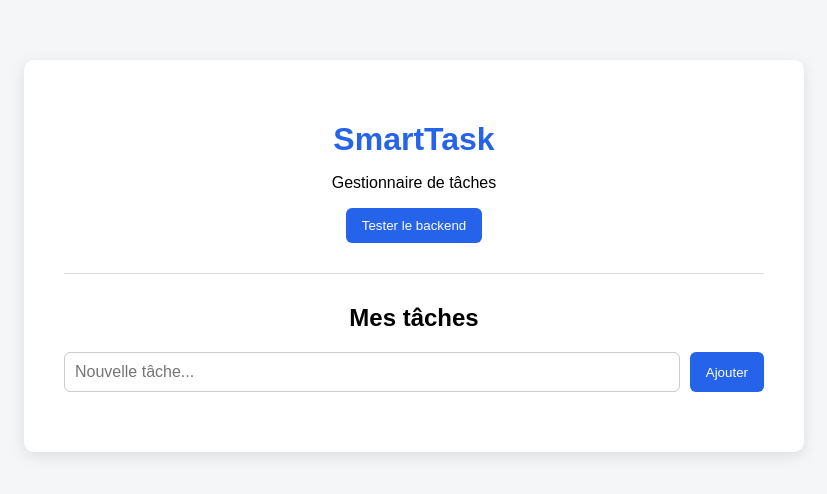
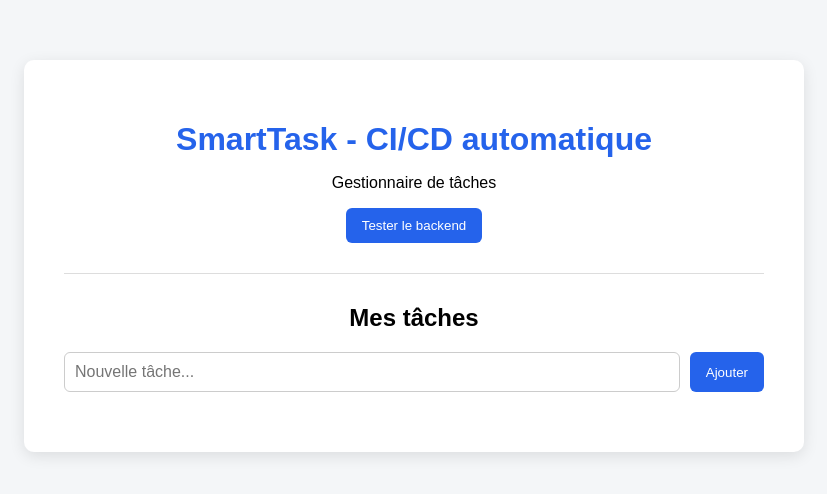
Before and after one commit to Djiby-Diallo/smarttask-devops, a plain HTML site: page frontend/index.html in a window 1280 px wide. Shown: the whole page, without its empty margins (226-1053 px from the left). Drawn offline with Linux system fonts and the light colour scheme; no server answers.

Commit message:
Update SmartTask title for CI/CD test

```diff
--- a/frontend/index.html
+++ b/frontend/index.html
@@ -9,7 +9,7 @@
 <body>
 
     <div class="container">
-        <h1>SmartTask</h1>
+        <h1>SmartTask - CI/CD automatique</h1>
         <p>Gestionnaire de tâches</p>
 
         <button id="checkBackend">Tester le backend</button>
```
